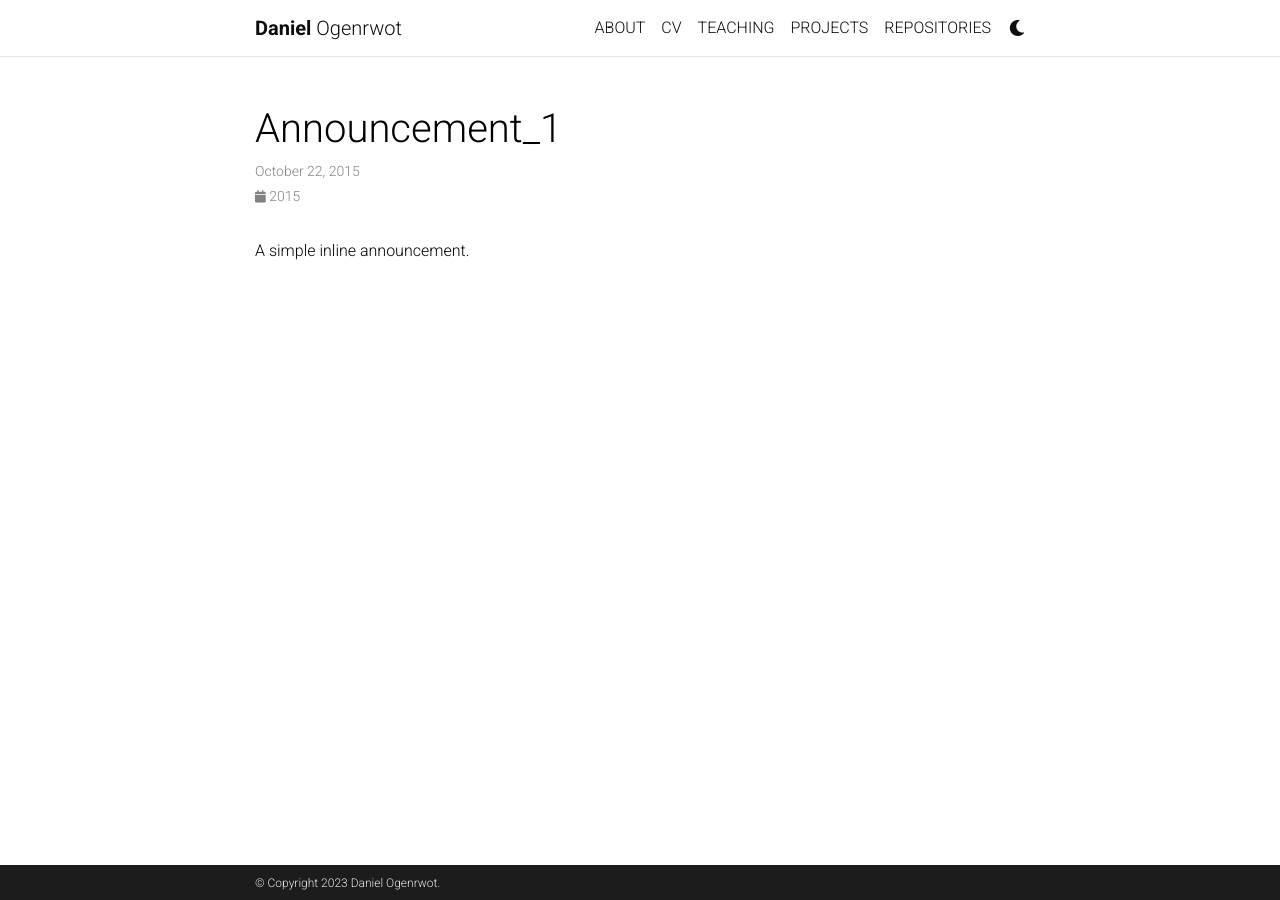
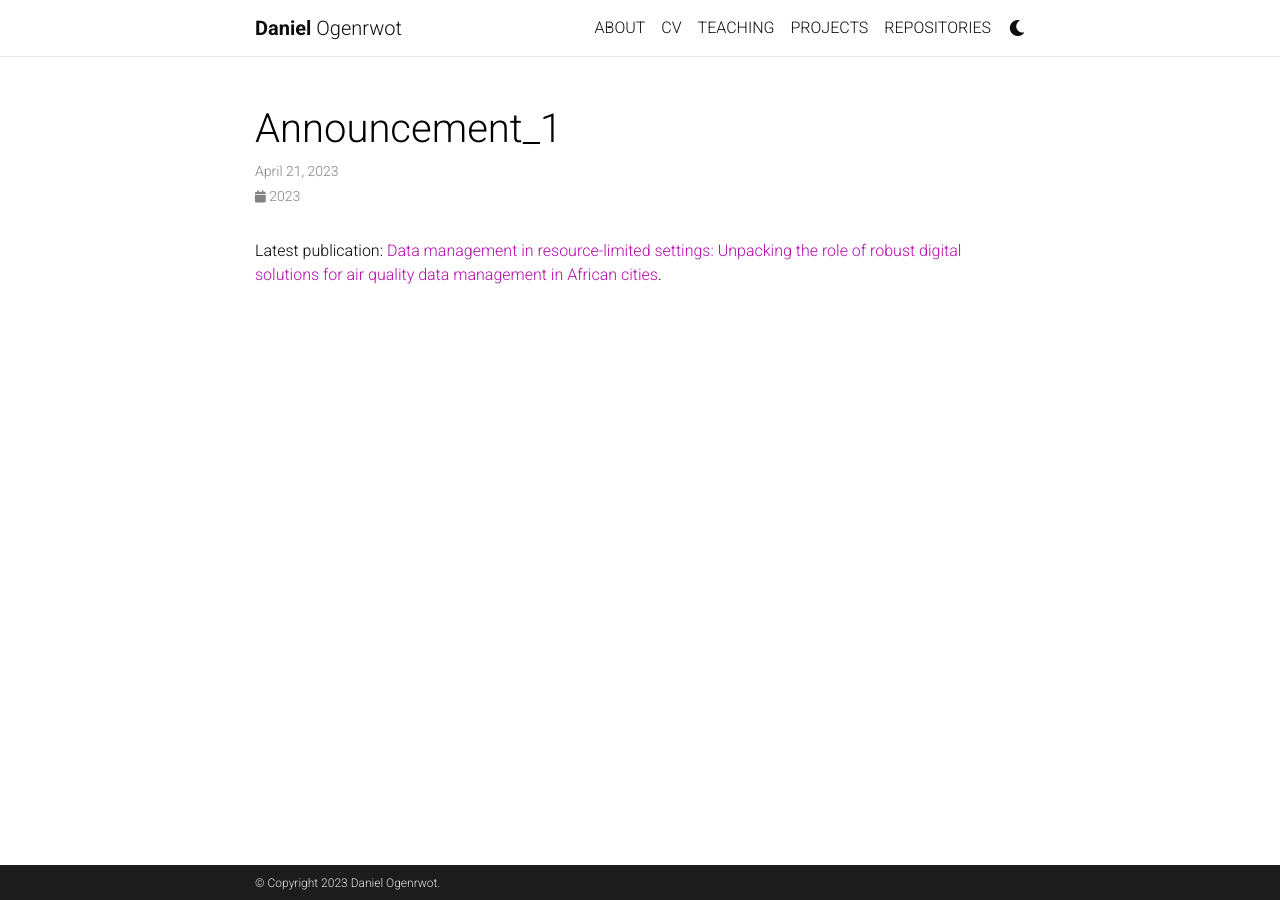
Before and after one commit to danielogen/danielogen.github.io, a Jekyll site: the page built from _news/announcement_1.md, in a window 1280 px wide. Built offline with Jekyll 4.4.1, drawn with Linux system fonts in a browser that asks for light colours; comment, search, counter and statistics services are not loaded; a style sheet for code colours, icons or effects is not loaded.

Commit message:
ft: update announcement

```diff
--- a/_news/announcement_1.md
+++ b/_news/announcement_1.md
@@ -1,8 +1,8 @@
 ---
 layout: post
-date: 2015-10-22 15:59:00-0400
+date: 2023-04-21 15:59:00-0400
 inline: true
 related_posts: false
 ---
 
-A simple inline announcement.
+Latest publication: [Data management in resource-limited settings: Unpacking the role of robust digital solutions for air quality data management in African cities](https://scholar.google.com/citations?user=ZpCrmOQAAAAJ&hl=en).
```
